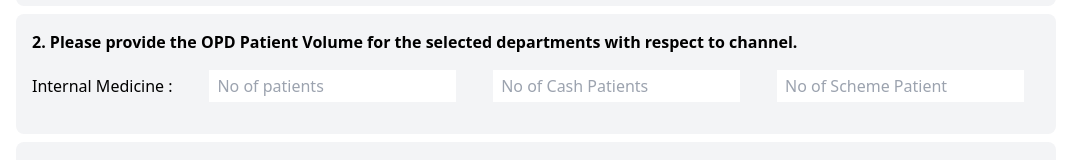
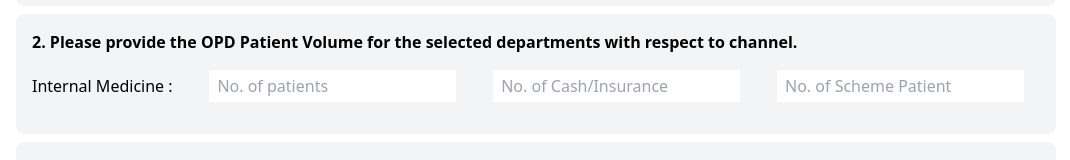
Before and after one commit to deepaksemwal121/landingpage-disease, a React (Create React App) app: page /onboard in a window 1280 px wide. Both pictures are taken after a click on the checkbox 142 px from the left and 180 px from the top of the page. Shown: the part 330-490 px from the top of the page, without its empty margins (104-1174 px from the left). Built offline with nearby package versions, Linux system fonts and the light colour scheme.

Commit message:
Content Change Resolve

```diff
--- a/src/pages/onboarding/OnBoarding.js
+++ b/src/pages/onboarding/OnBoarding.js
@@ -151,7 +151,7 @@ const OnBoarding = () => {
                   <input
                     required
                     className="px-2 py-1 outline-none"
-                    placeholder="No of patients"
+                    placeholder="No. of patients"
                     value={item.opd}
                     onChange={(e) =>
                       setSelectedSpecs((state) => {
@@ -163,7 +163,7 @@ const OnBoarding = () => {
                   <input
                     required
                     className="px-2 py-1 outline-none"
-                    placeholder="No of Cash Patients"
+                    placeholder="No. of Cash/Insurance"
                     value={item.cash}
                     onChange={(e) =>
                       setSelectedSpecs((state) => {
@@ -175,7 +175,7 @@ const OnBoarding = () => {
                   <input
                     required
                     className="px-2 py-1 outline-none"
-                    placeholder="No of Scheme Patient"
+                    placeholder="No. of Scheme Patient"
                     value={item.scheme}
                     onChange={(e) =>
                       setSelectedSpecs((state) => {
@@ -541,7 +541,7 @@ const OnBoarding = () => {
         {/* whatsapp details */}
         <div className="my-2 bg-gray-100 rounded-lg p-4">
           <div className="font-bold">
-            10. Please provide your WhatsApp Business Account, since out entire solution is based on WhatsApp. If you
+            10. Please provide your WhatsApp Business Account, since our entire solution is based on WhatsApp. If you
             don’t have one, please provide us with the permission to create one on your behalf or please let us know,
             who is the right person to get in touch with to create a WhatsApp Business Account for your organisation?
           </div>
```
